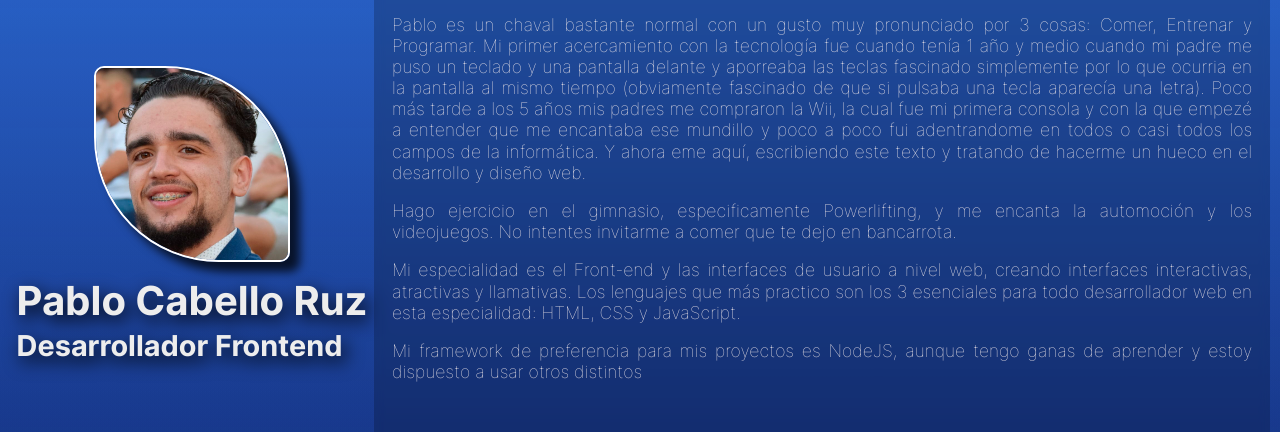
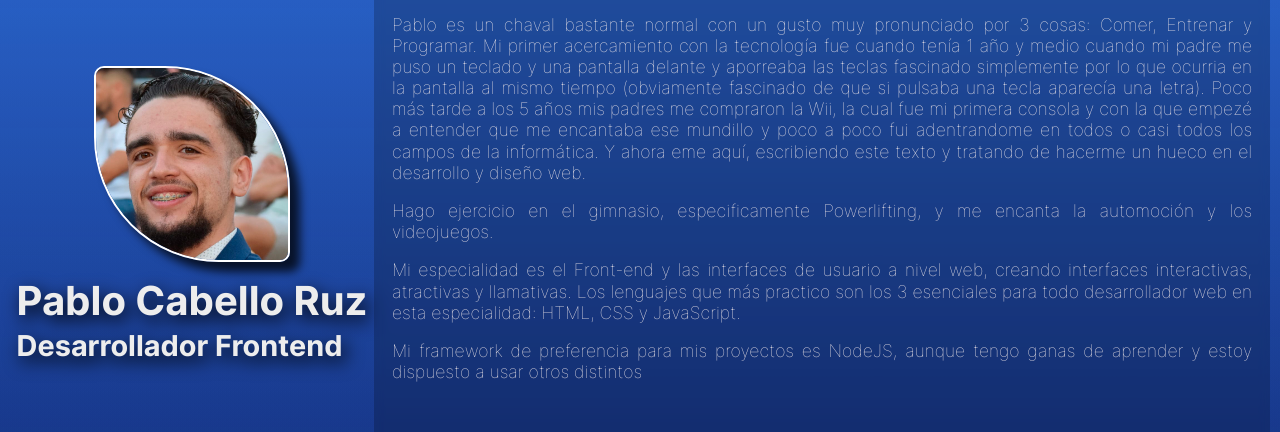
Before and after one commit to makumba04/Portfolio---Pablo-Cabello, a plain HTML site: page index.html in a window 1280 px wide. Shown: the part 170-602 px from the top of the page. Drawn offline with Linux system fonts and the light colour scheme.

Commit message:
Update index.html

```diff
--- a/index.html
+++ b/index.html
@@ -46,7 +46,7 @@
                 <a class="anchor" id="about" name="target"></a>
                 <h3>¿Quién es Pablo?</h3>
                 <p>Pablo es un chaval bastante normal con un gusto muy pronunciado por 3 cosas: Comer, Entrenar y Programar. Mi primer acercamiento con la tecnología fue cuando tenía 1 año y medio cuando mi padre me puso un teclado y una pantalla delante y aporreaba las teclas fascinado simplemente por lo que ocurria en la pantalla al mismo tiempo (obviamente fascinado de que si pulsaba una tecla aparecía una letra). Poco más tarde a los 5 años mis padres me compraron la Wii, la cual fue mi primera consola y con la que empezé a entender que me encantaba ese mundillo y poco a poco fui adentrandome en todos o casi todos los campos de la informática. Y ahora eme aquí, escribiendo este texto y tratando de hacerme un hueco en el desarrollo y diseño web.</p>
-                <p>Hago ejercicio en el gimnasio, especificamente Powerlifting, y me encanta la automoción y los videojuegos. No intentes invitarme a comer que te dejo en bancarrota.</p>
+                <p>Hago ejercicio en el gimnasio, especificamente Powerlifting, y me encanta la automoción y los videojuegos.</p>
                 <p>Mi especialidad es el Front-end y las interfaces de usuario a nivel web, creando interfaces interactivas, atractivas y llamativas. Los lenguajes que más practico son los 3 esenciales para todo desarrollador web en esta especialidad: HTML, CSS y JavaScript.</p>
                 <p>Mi framework de preferencia para mis proyectos es NodeJS, aunque tengo ganas de aprender y estoy dispuesto a usar otros distintos</p>
             </section>
```
